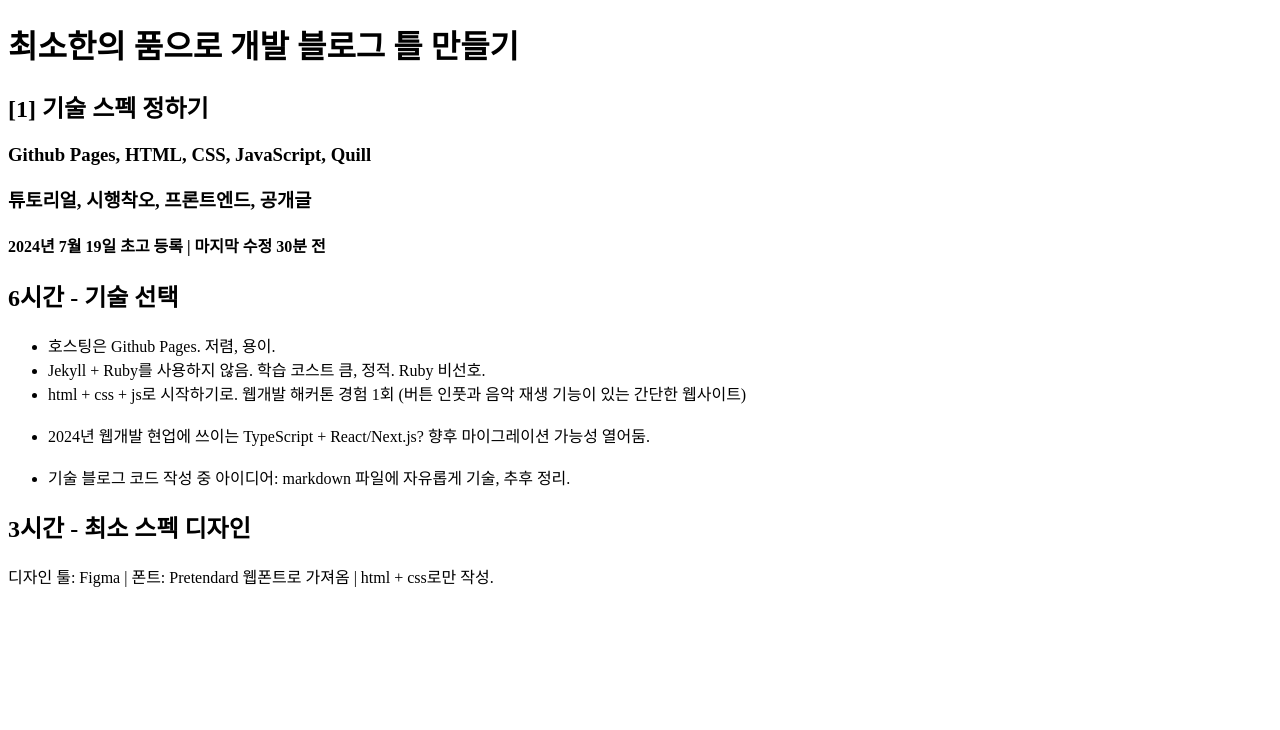
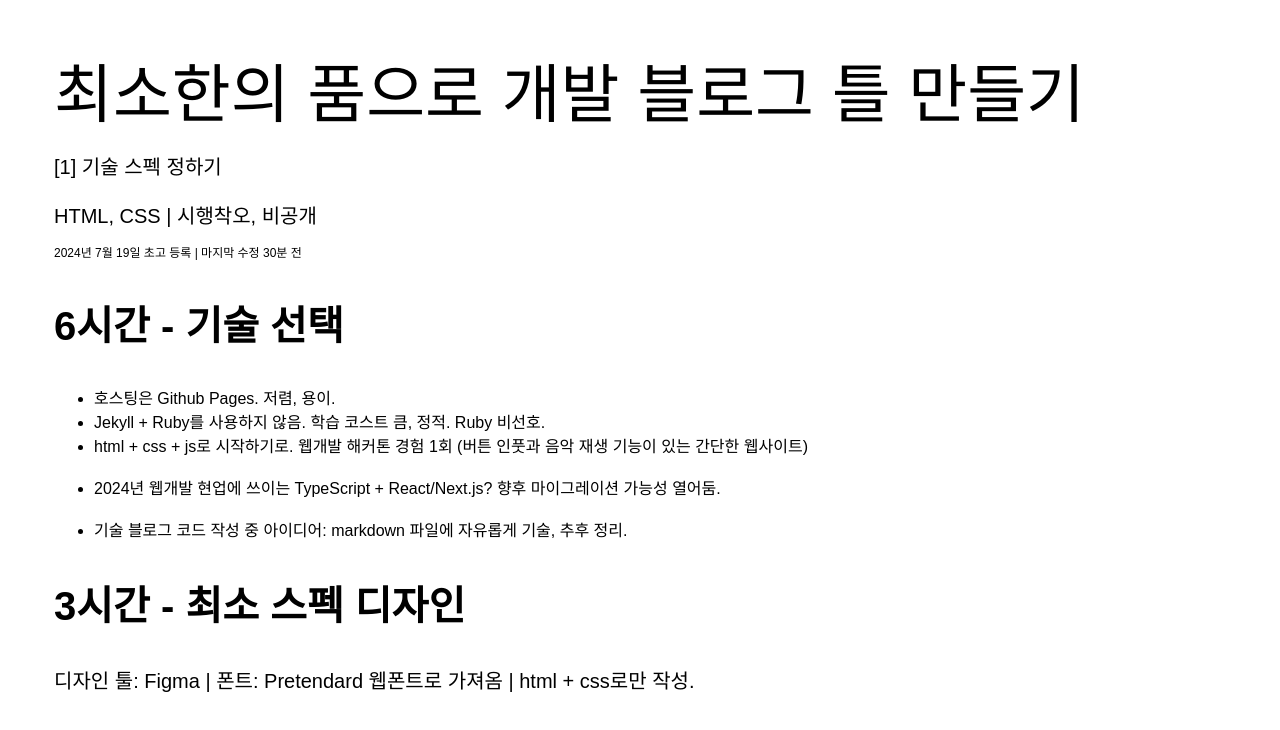
Before and after one commit to nepptune-studio/github.io, a plain HTML site: page article-example/article-sample.html in a window 1280 px wide. Drawn offline with Linux system fonts and the light colour scheme; a web font is replaced by a local one.

Commit message:
마이크로 css 수정

```diff
--- a/article-example/article-sample.css
+++ b/article-example/article-sample.css
@@ -0,0 +1,47 @@
+@import url('https://cdn.jsdelivr.net/gh/orioncactus/pretendard/dist/web/static/pretendard.css');
+
+body {
+    font-family: 'Pretendard', sans-serif;
+    text-align: left;
+}
+
+/* CSS targeting header elements */
+header {
+    text-align: left;
+    margin: 0 46px;
+}
+header h1 {
+    font-weight: 100; /* Thin */
+    font-size: 64px;
+    margin-bottom: 14px;
+}
+header h2,
+header h3 {
+    font-weight: 400; /* Regular */
+    font-size: 20px;
+    margin-bottom: 14px;
+}
+header h4 {
+    font-weight: 400; /* Regular */
+    font-size: 12px;
+    margin-top: 11px;
+    margin-bottom: 30px;
+}
+
+/* 몸통 */
+section {
+    margin: 5px 46px; /* 5px top and bottom, 46px left and right */
+}
+section h1 {
+    font-weight: bold;
+    font-size: 40px;
+}
+section p {
+    font-weight: 400; /* Regular */
+    font-size: 20px;
+}
+/* Additional styling for the list items inside <p> */
+section p ul {
+    list-style-type: disc;
+    margin-left: 20px;
+}
--- a/article-example/article-sample.html
+++ b/article-example/article-sample.html
@@ -12,8 +12,7 @@
     <header>
         <h1>최소한의 품으로 개발 블로그 틀 만들기</h1>
         <h2>[1] 기술 스펙 정하기</h2>
-        <h3>Github Pages, HTML, CSS, JavaScript, Quill</h3>
-        <h3>튜토리얼, 시행착오, 프론트엔드, 공개글</h3>
+        <h3>HTML, CSS | 시행착오, 비공개</h3>
         <h4>2024년 7월 19일 초고 등록 | 마지막 수정 30분 전</h4>
     </header>
 
@@ -37,6 +36,7 @@
                 디자인 툴: Figma | 폰트: Pretendard 웹폰트로 가져옴 | html + css로만 작성.
             </p>
         </div>
+
     </section>
 
     <footer>
```
Also changed, not shown: article-example/article-html-css-1.png (added), 2 other files.
